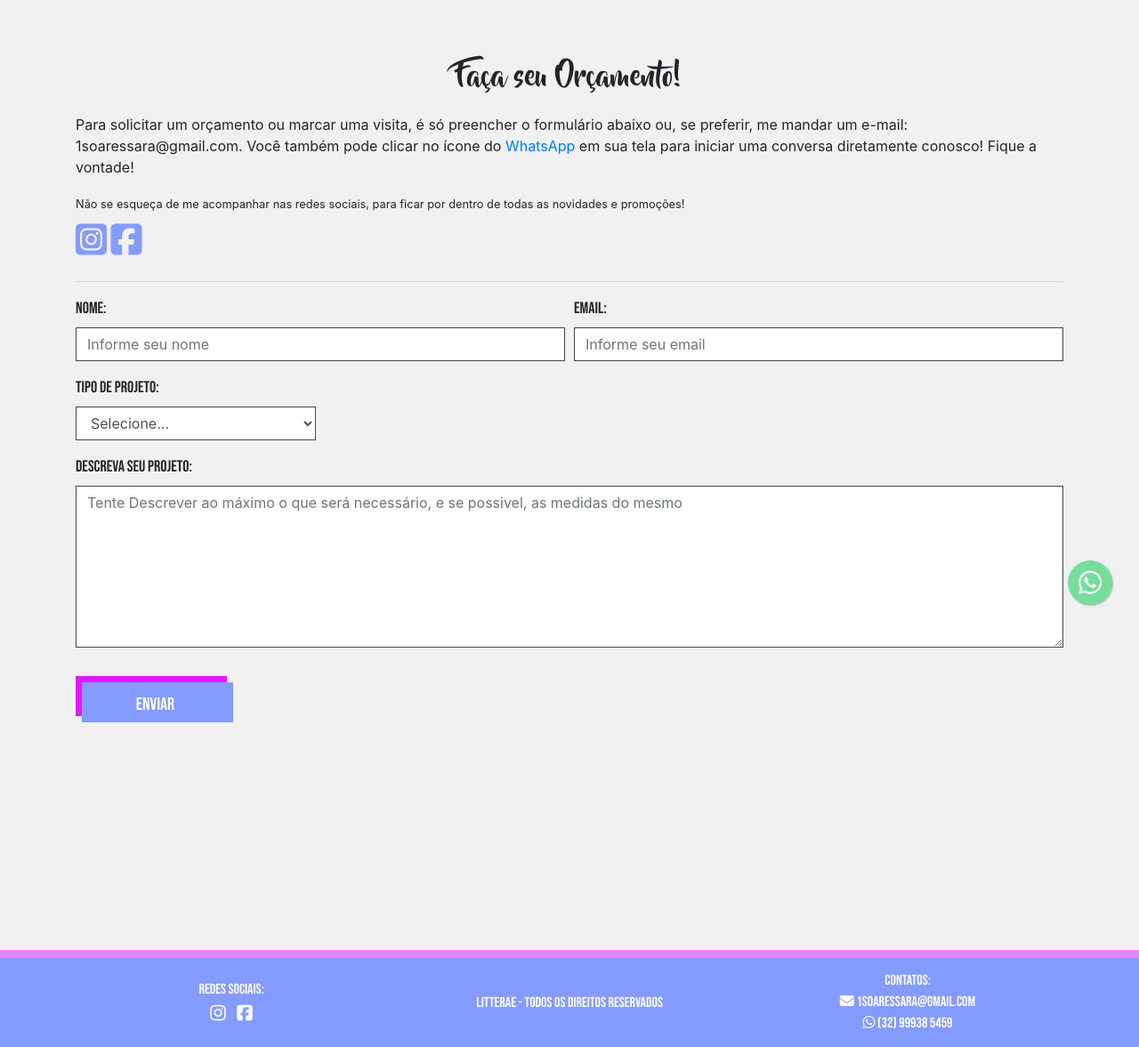
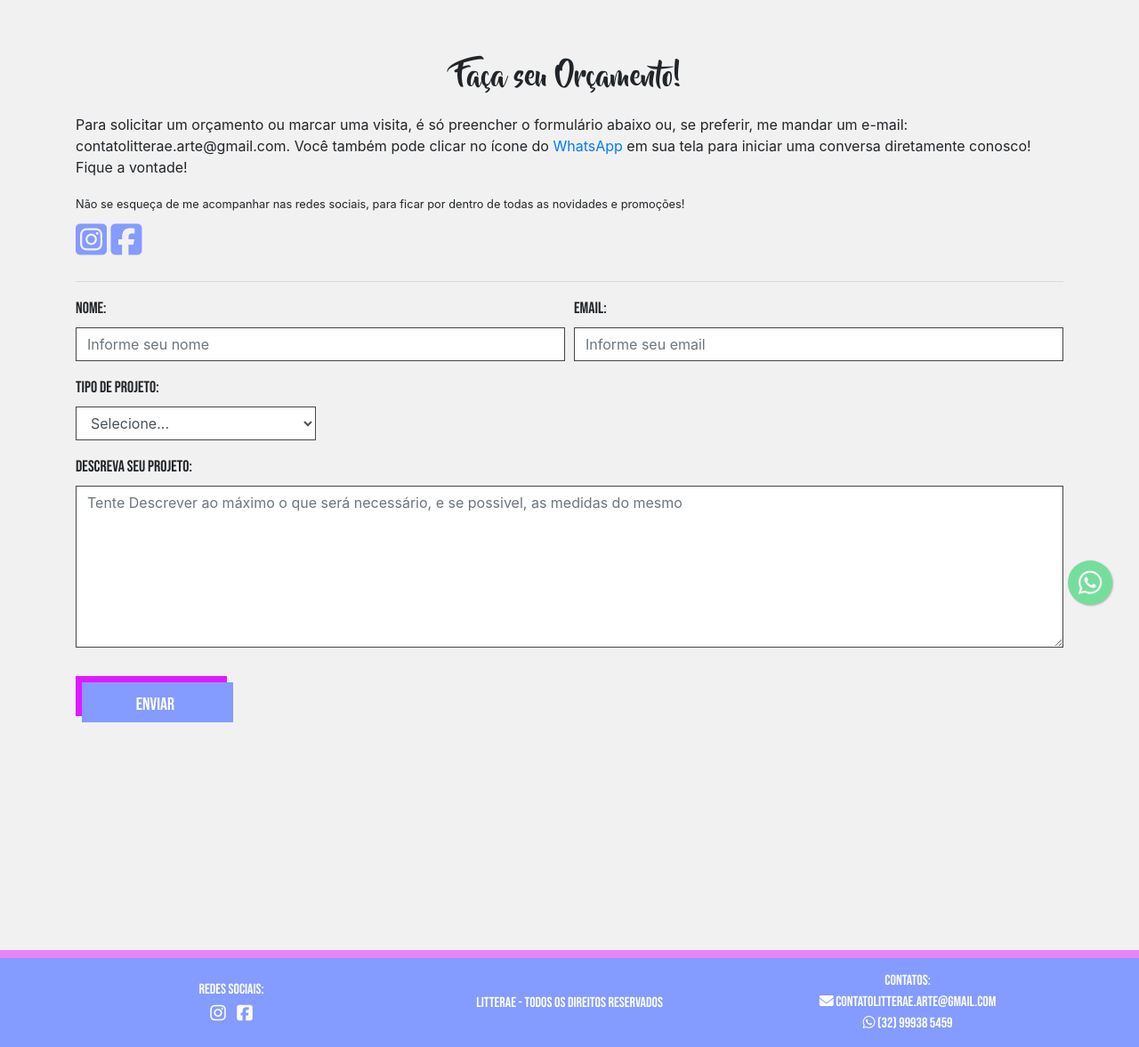
Before and after one commit to HigorTuretta/Litterae, a PHP site: page /contato in a window 1280 px wide. Shown: the part 90-1267 px from the top of the page at 89% size. Run offline with PHP 8.4, Linux system fonts and the light colour scheme; some libraries are stand-ins or nearby versions.

Commit message:
emailChanges

```diff
--- a/site/comuns/rodape.php
+++ b/site/comuns/rodape.php
@@ -15,7 +15,7 @@
                         </div>
                         <div class="col">
                             <span>Contatos:</span><br>
-                            <span><i class="fas fa-envelope"></i> 1soaressara@gmail.com</span><br>
+                            <span><i class="fas fa-envelope"></i> contatolitterae.arte@gmail.com</span><br>
                             <span><a style="color: white; text-decoration: none;" href="https://api.whatsapp.com/send?phone=5532999385459"><i class="fab fa-whatsapp"></i> (32) 99938 5459</a></span>
                         </div>
                     </div>
--- a/site/contato.php
+++ b/site/contato.php
@@ -1,7 +1,7 @@
 <section class="Padrao">
     <div class="container" id="contato">
         <h2>Faça seu Orçamento!</h2>
-        <p>Para solicitar um orçamento ou marcar uma visita, é só preencher o formulário abaixo ou, se preferir, me mandar um e-mail: 1soaressara@gmail.com.
+        <p>Para solicitar um orçamento ou marcar uma visita, é só preencher o formulário abaixo ou, se preferir, me mandar um e-mail: contatolitterae.arte@gmail.com.
             Você também pode clicar no ícone do <a href="https://api.whatsapp.com/send?phone=5532999385459">WhatsApp</a> em sua tela para iniciar uma conversa diretamente conosco! Fique a vontade!</p>
         <small class="text-center">
             Não se esqueça de me acompanhar nas redes sociais, para ficar por dentro de todas as novidades e promoções!
```
